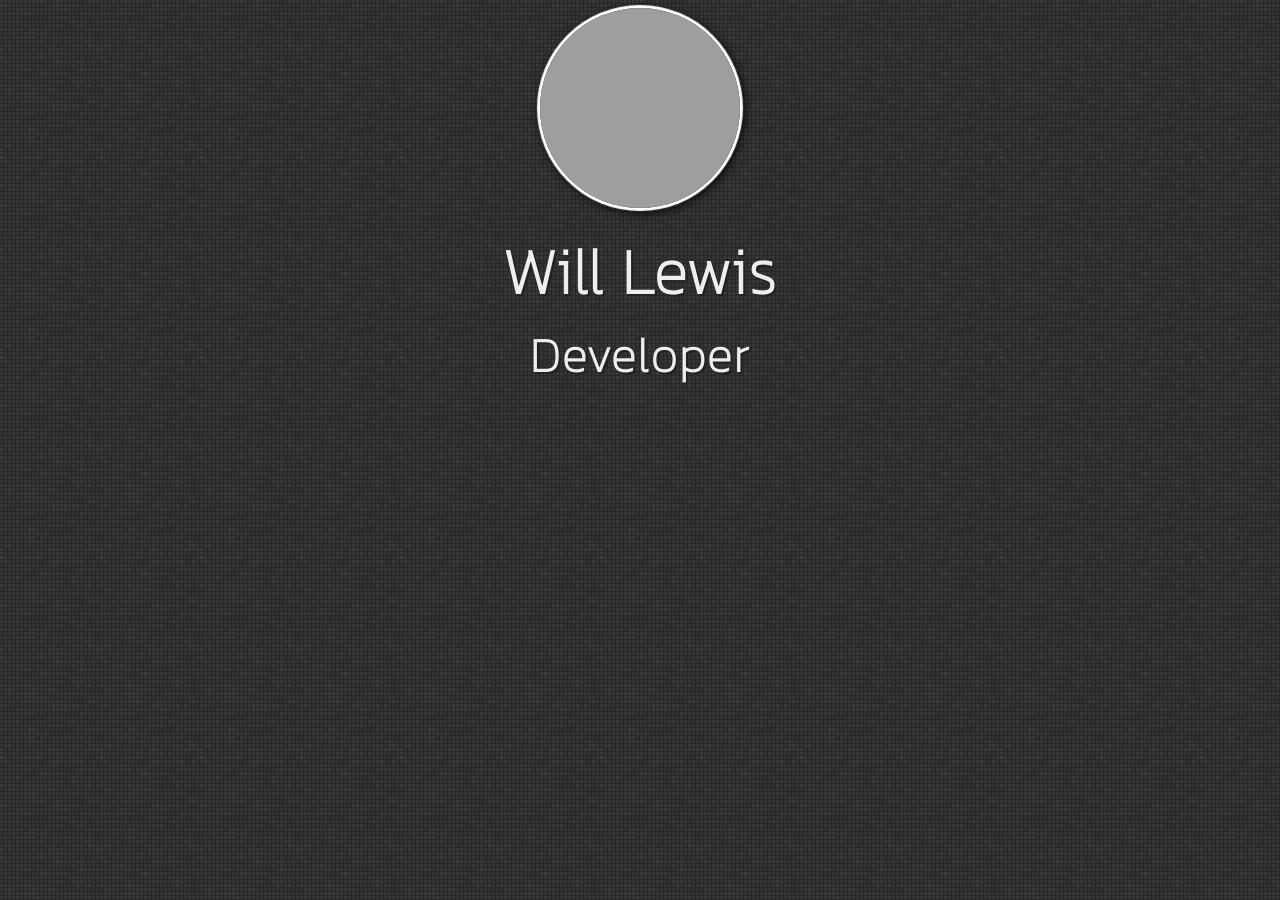
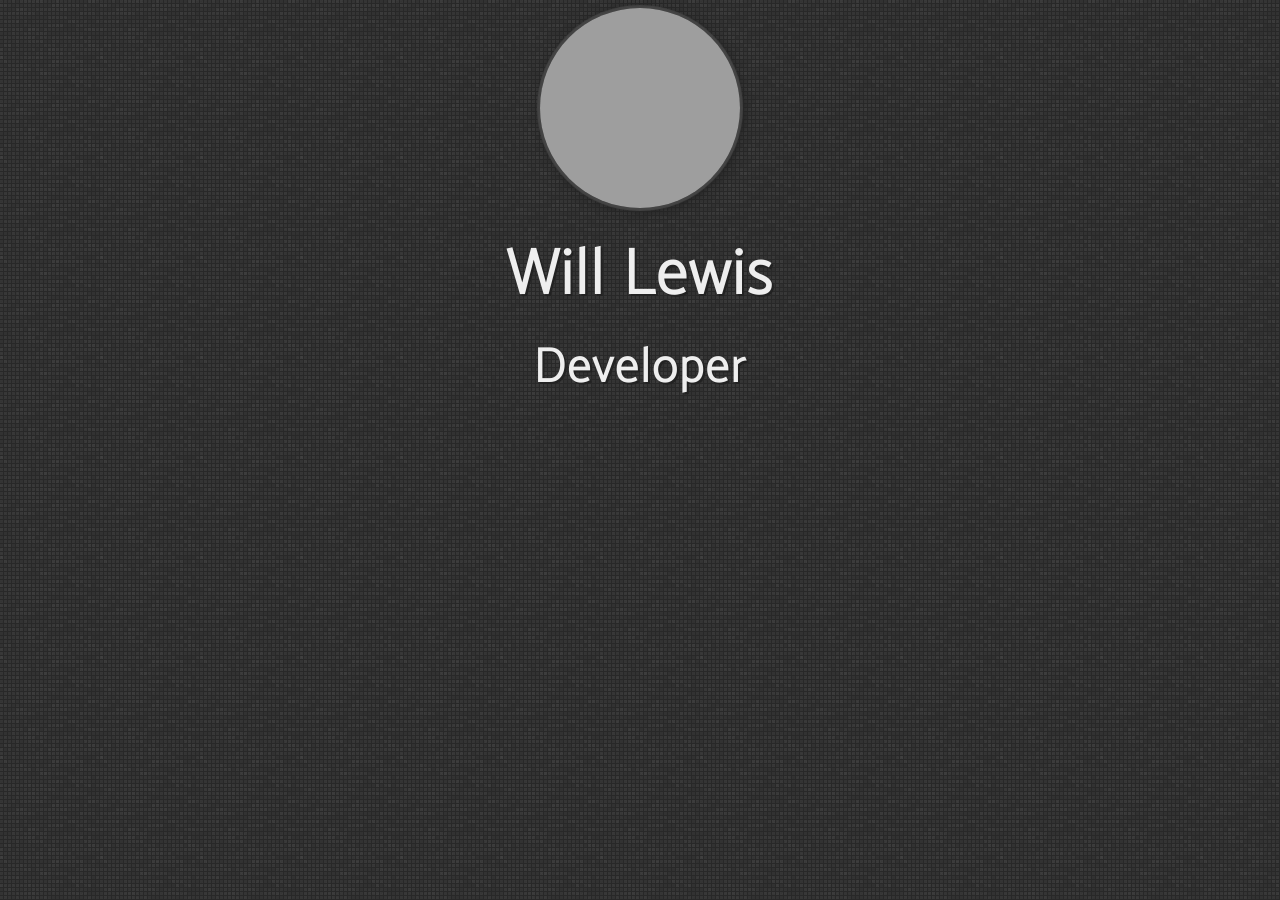
Before and after one commit to Willamin/wflewis.com, a Jekyll site: the page built from index.md, in a window 1280 px wide. Built offline with Jekyll 4.4.1, drawn with Linux system fonts in a browser that asks for light colours; grey boxes are pictures that could not be loaded.

Commit message:
Clean up and change font

```diff
--- a/_includes/head.html
+++ b/_includes/head.html
@@ -1,3 +1,3 @@
-<link href="https://fonts.googleapis.com/css?family=Kanit:100" rel="stylesheet">
+<link href="https://fonts.googleapis.com/css?family=Catamaran:100" rel="stylesheet">
 <link rel="stylesheet" href="/assets/main.css" />
 <meta name="viewport" content="width=device-width, initial-scale=1">
--- a/_sass/wflewis.scss
+++ b/_sass/wflewis.scss
@@ -1,10 +1,5 @@
 html {
-  // background-image: url('/assets/images/always_grey.png');
-  // background-image: url('/assets/images/hexabump.png');
   background-image: url('/assets/images/px_by_Gre3g.png');
-  // background-image: url('/assets/images/tactile_noise.png');
-  // background-image: url('/assets/images/grey_wash_wall.png');
-  // background-image: url('/assets/images/escheresque_ste.png');
 }
 
 @media
@@ -23,11 +18,11 @@ body {
   color: #eee;
   text-shadow: 2px 2px #222;
   padding-bottom: 5em;
+  font-family: "Catamaran", sans-serif;
 }
 h1 { font-size: 4em; }
 h2 { font-size: 3em; }
 h1, h2 {
-  font-family: "Kanit", sans-serif;
   letter-spacing: 2px;
   -webkit-margin-before: 0;
   -webkit-margin-after: 0;
@@ -35,15 +30,15 @@ h1, h2 {
 
 img {
   box-shadow:
-    0   0    1px 3px white,
-    2px 2px 10px 2px black;
+    0   0    1px 3px #444,
+    2px 2px 10px 2px #222;
   border-radius: 50%;
   margin-bottom: 1em;
   transition: all 0.5s;
   &:hover {
     transform: scale(1.1);
     box-shadow:
-      0   0    1px 3px white,
-      3px 3px 10px 2px black;
+      0   0    1px 3px #444,
+      3px 3px 10px 2px #222;
   }
 }
```
